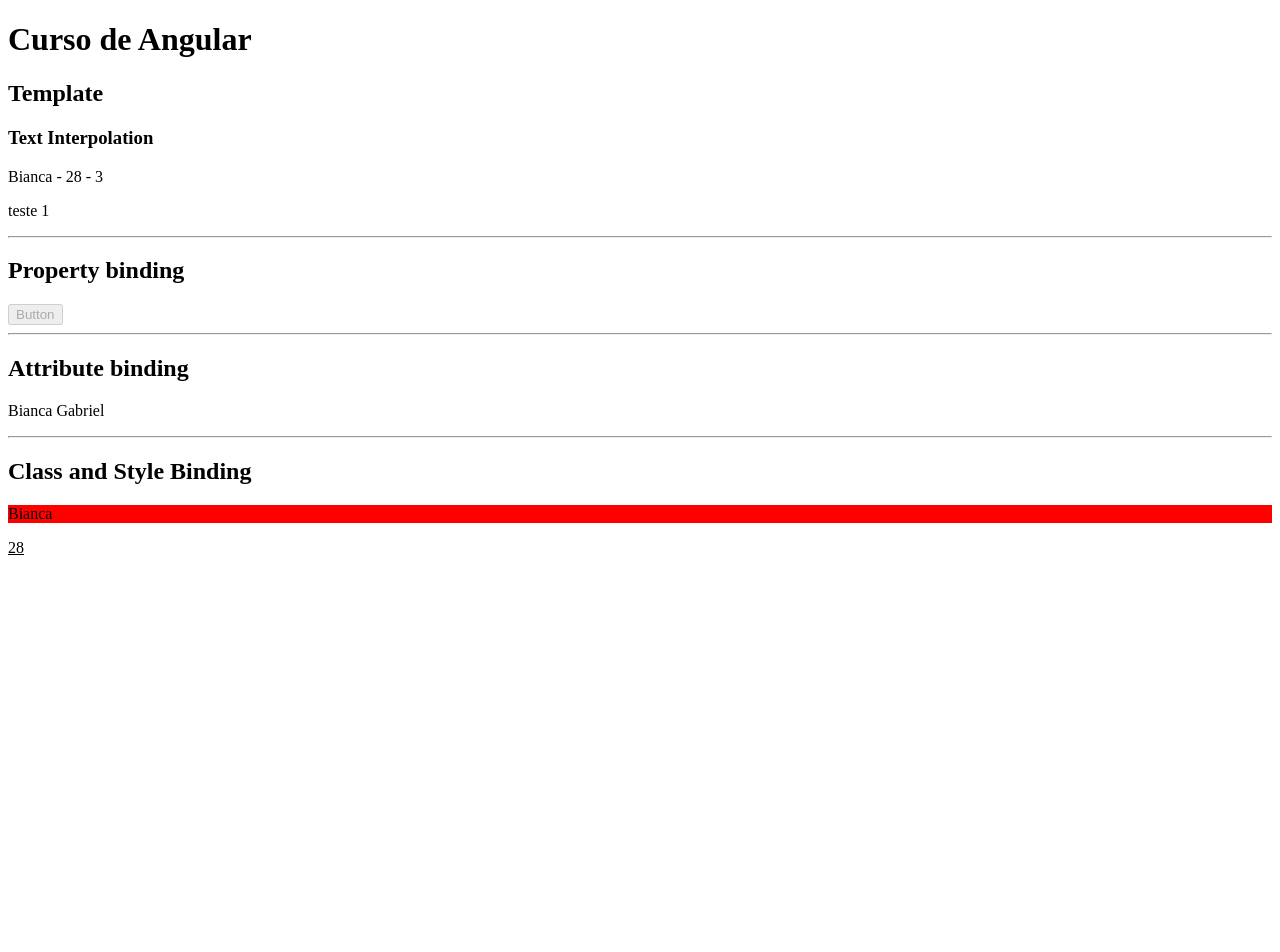
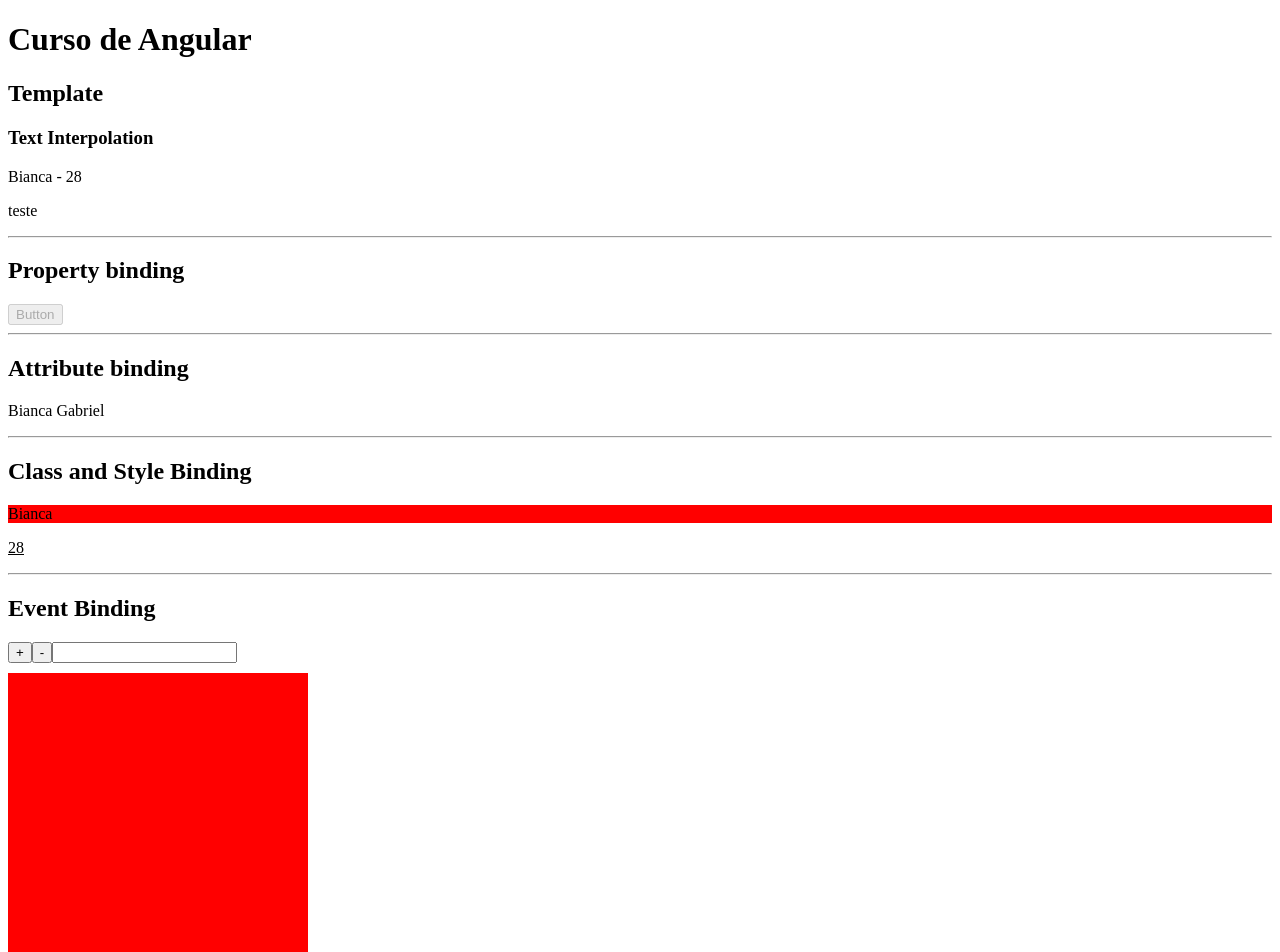
Before and after one commit to biancagabriel/cursoAngular, an Angular app in the folder meu-primeiro-projeto-latest/: page / in a window 1280 px wide. Shown: the top 952 px of the page. Before the commit the page ends 800 px from the top, so only its background shows below. Built offline with nearby package versions, Linux system fonts and the light colour scheme.

Commit message:
event binding

```diff
--- a/meu-primeiro-projeto-latest/src/app/components/template/template-binding/template-binding.component.html
+++ b/meu-primeiro-projeto-latest/src/app/components/template/template-binding/template-binding.component.html
@@ -1,6 +1,6 @@
 <h2>Template</h2>
 <h3>Text Interpolation</h3>
-<p>{{ name }} -   {{age}} - {{sum(1,2)}}</p>
+<p>{{ name }} -   {{age}}</p>
 <p>{{condition}}</p>
 
 <hr/>
@@ -17,5 +17,21 @@
 <hr/>
 
 <h2>Class and Style Binding</h2>
-<p [class.background-red] = "age>=27" [class.background-blue] = "age >20">{{ name }}</p>
+<p [class.background-red] = "age > 27" [class.background-blue] = "age <27">{{ name }}</p>
 <p [style.text-decoration]="isTextDecoration">{{age}}</p>
+<hr/>
+
+<h2>Event Binding</h2>
+<!--
+<element
+  (TargetEventName) = 'TemplateStatement'
+></element>
+-->
+<button (click)="sum()">+</button>
+<button (click)="sub()">-</button>
+<input (keydown.shift.t)="onKeyDown($event)">
+
+<div
+style="background: red; width: 300px; height: 300px; margin-top: 10px;"
+(mousemove)="onMouseMove($event)"
+></div>
--- a/meu-primeiro-projeto-latest/src/app/components/template/template-binding/template-binding.component.ts
+++ b/meu-primeiro-projeto-latest/src/app/components/template/template-binding/template-binding.component.ts
@@ -11,12 +11,24 @@
 export class TemplateBindingComponent {
   public name = 'Bianca';
   public age=28;
-  public condition = this.age > 1 ? 'teste 1' : 'teste 2';
+  public condition = this.age > 1 ? 'teste ' : 'teste 2';
   public isDesabled = true;
   //  public srcValue =
   // 'https://devbiagabriel.wordpress.com/wp-content/uploads/2013/03/bia.jpg?w=640';
   public isTextDecoration = this.age >=28 ? 'underline' : 'none';
-  public sum(val1:number,val2:number){
-    return val1 + val2;
+  public sum(){
+    return this.age++;
+  }
+  public sub(){
+    return this.age--;
+  }
+  public onKeyDown(event: Event){
+  return console.log(event);
+  }
+  public onMouseMove(event : MouseEvent){
+    return console.log({
+      clientX: event.clientX,
+      clientY: event.clientY,
+    });
   }
 }
```
